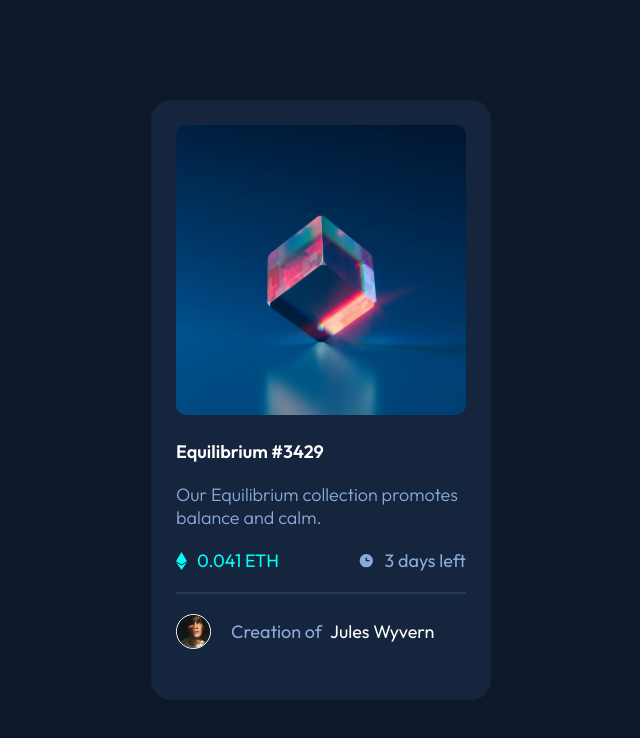
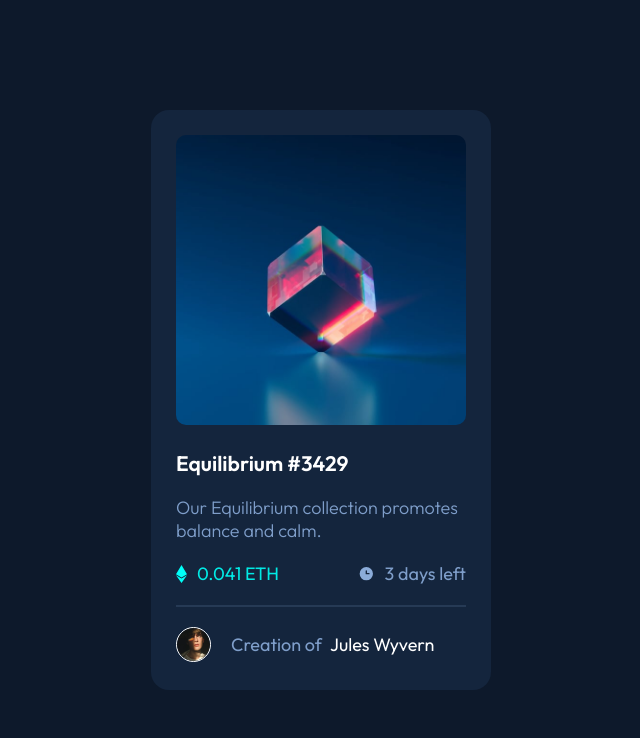
Before and after one commit to Molina0127/Front_end-mentor, a plain HTML site: page nft-preview-card-component-main/index.html in a window 1280 px wide. Shown: the whole page, without its empty margins (319-959 px from the left). Drawn offline with Linux system fonts and the light colour scheme.

Commit message:
Almost conclude the Desktop preview

```diff
--- a/nft-preview-card-component-main/style.css
+++ b/nft-preview-card-component-main/style.css
@@ -28,8 +28,8 @@ body {
 }
 
 div.box {
-    border-radius: 20px;
-    height: 600px;
+    border-radius: 18px;
+    height: 580px;
     width: 340px;
     background-color: var(--card-bg-color);
     padding: 25px;
@@ -57,6 +57,7 @@ div#attr {
 
 h1 {
     color: var(--white);
+    font-size: 21px;
     margin-bottom: 20px;
     font-weight: 600;
 }
@@ -72,15 +73,18 @@ p.desc{
     color: var(--soft-blue);
     margin-bottom: 20px;
     font-weight: 300;
+    opacity: 90%;
 }
 
 p {
     font-weight: 400;
+    opacity: 90%;
 }
 
 span#creation {
     color: var(--soft-blue);
     margin-right: 8px;
+    opacity: 90%;
 }
 
 span#author {
```
